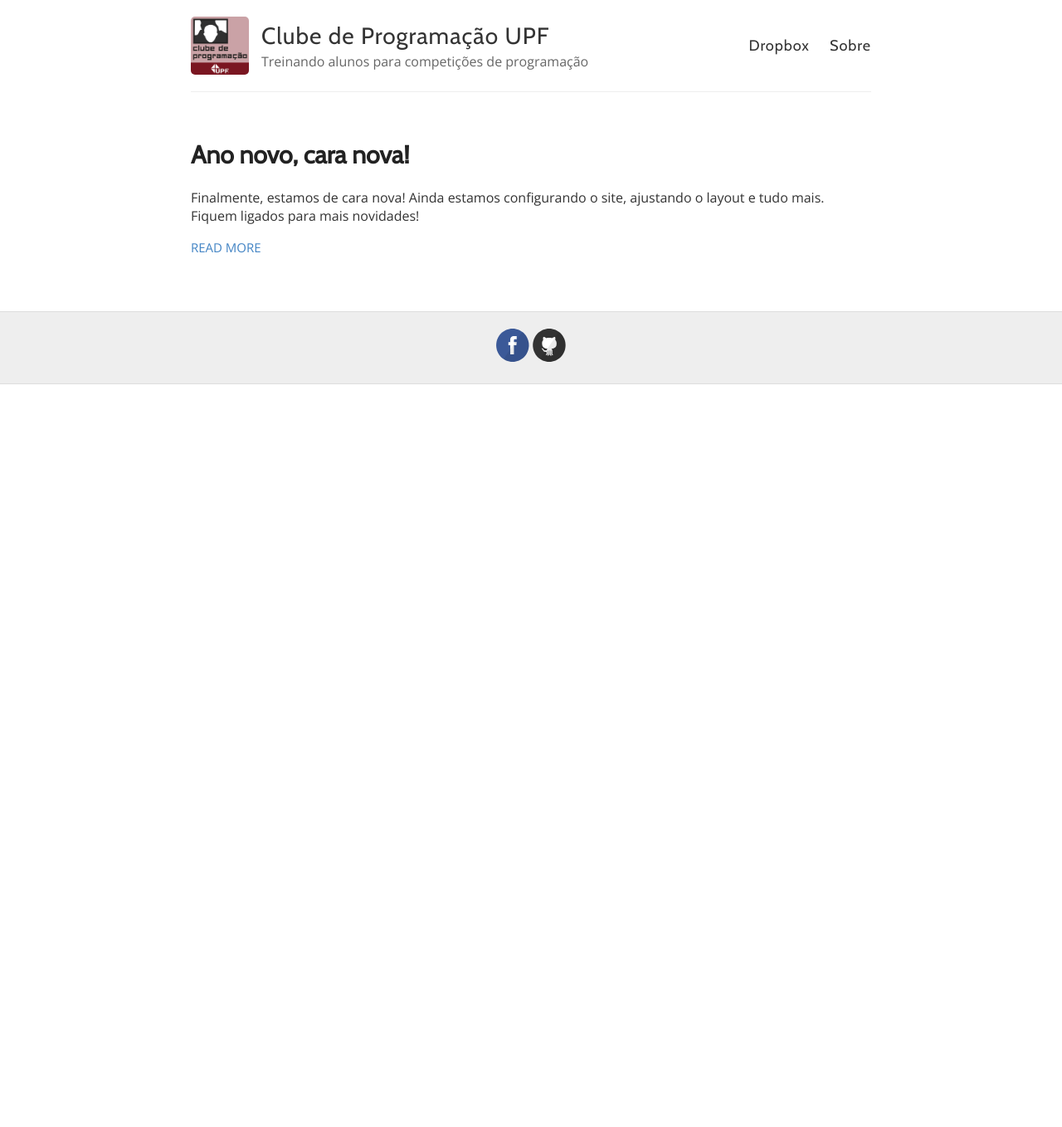
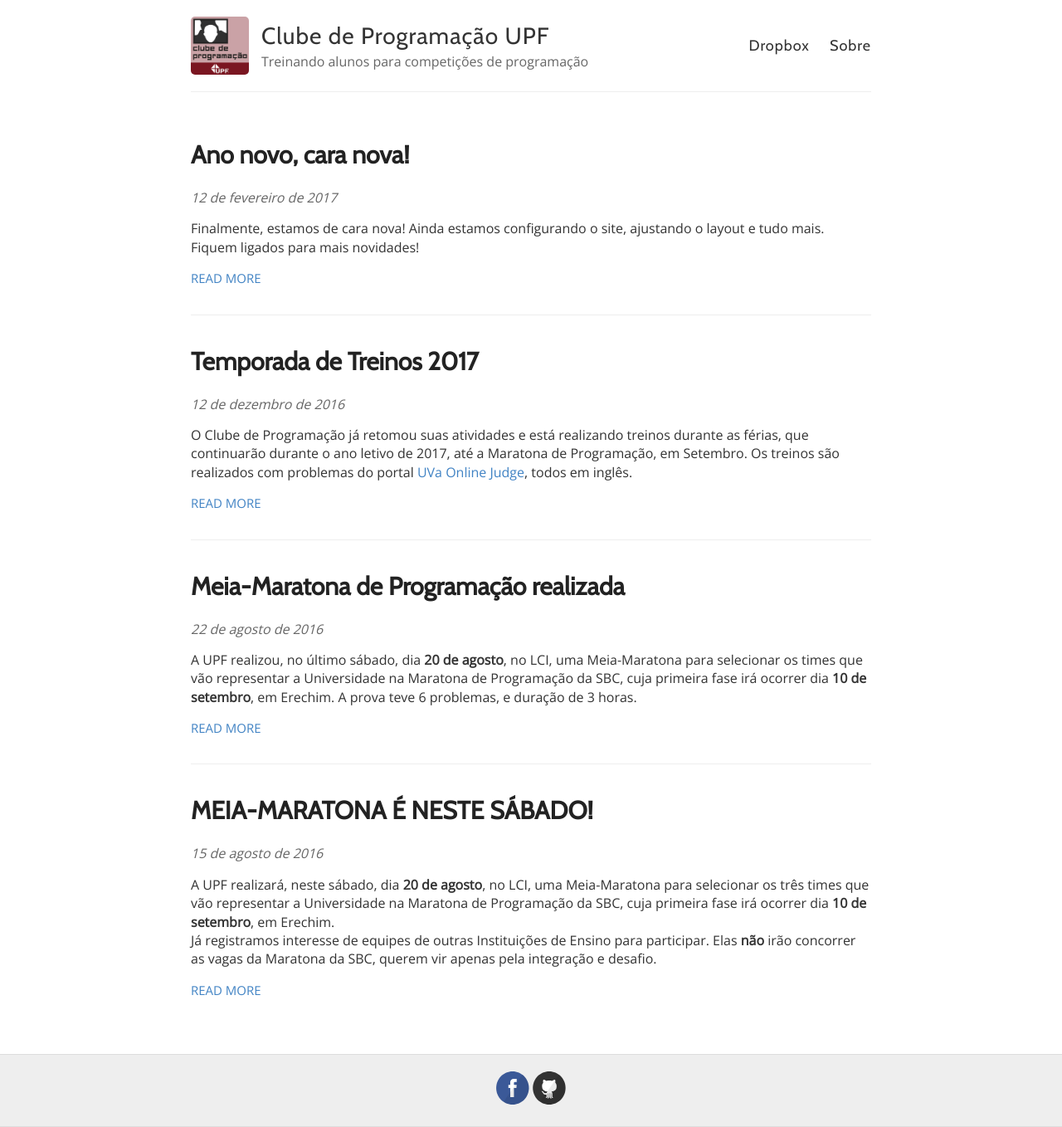
Before and after one commit to maratonaupf/maratonaupf.github.io, a Jekyll site: the page built from index.html, in a window 1280 px wide. Shown: the whole page at 83% size. Built offline with Jekyll 4.4.1, drawn with Linux system fonts in a browser that asks for light colours; the list of posts is cut into pages by our own code; before the commit the page ends 900 px from its top, so only the background shows below that.

Commit message:
Inserindo os posts do site antigo

```diff
--- a/_config.yml
+++ b/_config.yml
@@ -53,7 +53,8 @@ baseurl: ""
 # !! You don't need to change any of the configuration flags below !!
 #
 
-permalink: /:title/
+permalink: /:categories/:title
+paginate: 5
 
 # The release of Jekyll Now that you're using
 version: v1.2.0
--- /dev/null
+++ b/_posts/2016-08-15-meia-maratona-neste-sabado.md
@@ -0,0 +1,28 @@
+---
+layout: post
+title: MEIA-MARATONA É NESTE SÁBADO!
+categories:
+- noticias
+---
+
+
+A UPF realizará, neste sábado, dia **20 de agosto**, no LCI, uma Meia-Maratona para selecionar
+os três times que vão representar a Universidade na Maratona de Programação da SBC, cuja primeira fase
+irá ocorrer dia **10 de setembro**, em Erechim.
+Já registramos interesse de equipes de outras Instituições de Ensino para participar.
+Elas **não** irão concorrer as vagas da Maratona da SBC, querem vir apenas pela integração e desafio.
+
+| :-------------------------:|
+| **Programação:**               |
+| :------------: |:-------------:|
+| 08:00 - 08:15  | Abertura      |
+| 08:15 - 08:45  | Aquecimento   |
+| 09:00 - 12:00  | Meia-Maratona |
+
+
+Os competidores devem seguir as regras da [Maratona de Programação da SBC]("http://maratona.ime.usp.br/").
+Os times terão à sua disposição um computador e todo o material impresso ou escrito que desejarem levar.
+Entretanto, não poderão fazer uso de material armazenado em meio digital ou ter acesso à Internet durante a competição.
+Maiores informações, entrar em contato com o [Prof. Rebonatto]("/images/mtr.png").
+
+Boa sorte a todos os participantes! :D
--- /dev/null
+++ b/_posts/2016-08-22-meia-maratona-realizada.md
@@ -0,0 +1,20 @@
+---
+layout: post
+title: Meia-Maratona de Programação realizada
+categories:
+- noticias
+---
+
+A UPF realizou, no último sábado, dia **20 de agosto**, no LCI,
+uma Meia-Maratona para selecionar os times que vão representar a
+Universidade na Maratona de Programação da SBC, cuja primeira fase
+irá ocorrer dia **10 de setembro**, em Erechim. A prova teve 6 problemas, e duração de 3 horas.
+
+O caderno de problemas da Meia-Maratona, bem como as soluções dos problemas e dicas, estão disponíveis [neste link]("https://www.dropbox.com/sh/vdm97z8bh207o0q/AABvZF17gDVlma62JVd_45QOa/MeiaMaratonaUPF").
+
+As equipes _Skynet dos Pampas_, _Schrödinger's Code_ (anteriormente _Erlang_) e _Hadoop_ estão classificadas para ir a Erechim.
+Segue o placar final da competição:
+
+![Placar Final da Meia-Maratona UPF 2016](/images/placarFinal-MeiaMaratonaUPF2016.png "Placar Final da Meia-Maratona UPF 2016")
+
+Obrigado pela participação de todos, e boa sorte aos times que vão a Erechim representar a Universidade! \o/
--- /dev/null
+++ b/_posts/2016-12-12-temporada-treinos-2017.md
@@ -0,0 +1,11 @@
+---
+layout: post
+title: Temporada de Treinos 2017
+categories:
+- noticias
+---
+
+O Clube de Programação já retomou suas atividades e está realizando treinos
+durante as férias, que continuarão durante o ano letivo de 2017, até a Maratona
+de Programação, em Setembro. Os treinos são realizados com problemas do portal
+[UVa Online Judge]("https://uva.onlinejudge.org"), todos em inglês.
--- a/index.html
+++ b/index.html
@@ -7,7 +7,9 @@ layout: default
     <article class="post">
 
       <h1><a href="{{ site.baseurl }}{{ post.url }}">{{ post.title }}</a></h1>
-
+      <div class="date">
+          {% include /date.html %}
+      </div>
       <div class="entry">
         {{ post.excerpt }}
       </div>
```
Also changed, not shown: _layouts/post.html (+4 -4 lines), _posts/2017-02-12-ano-novo-cara-nova.md (+1 -1 lines), images/placarFinal-MeiaMaratonaUPF2016.png (renamed from images/placarfinal.png).
